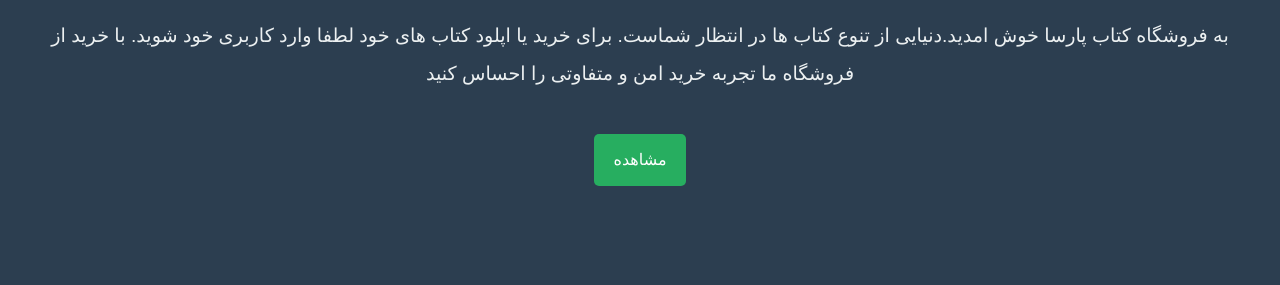
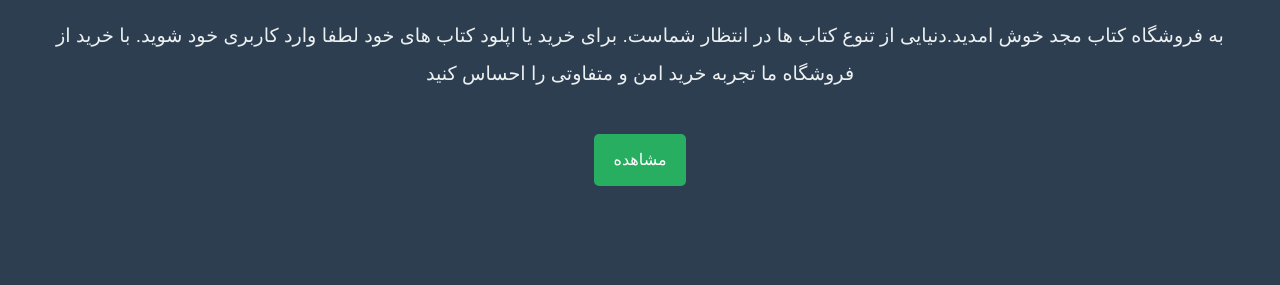
Before and after one commit to Ashkan2003/book-sale, a plain HTML site: page index.html in a window 1280 px wide. Shown: the part 248-533 px from the top of the page. Drawn offline with Linux system fonts and the light colour scheme; a web font is replaced by a local one.

Commit message:
Update index.html

```diff
--- a/index.html
+++ b/index.html
@@ -62,7 +62,7 @@
           <div class="item">
             <h1>Discover Your Next Great Read</h1>
             <p>
-              به فروشگاه کتاب پارسا خوش امدید.دنیایی از تنوع کتاب ها در انتظار
+              به فروشگاه کتاب مجد خوش امدید.دنیایی از تنوع کتاب ها در انتظار
               شماست. برای خرید یا اپلود کتاب های خود لطفا وارد کاربری خود شوید.
               با خرید از فروشگاه ما تجربه خرید امن و متفاوتی را احساس کنید
             </p>
```
